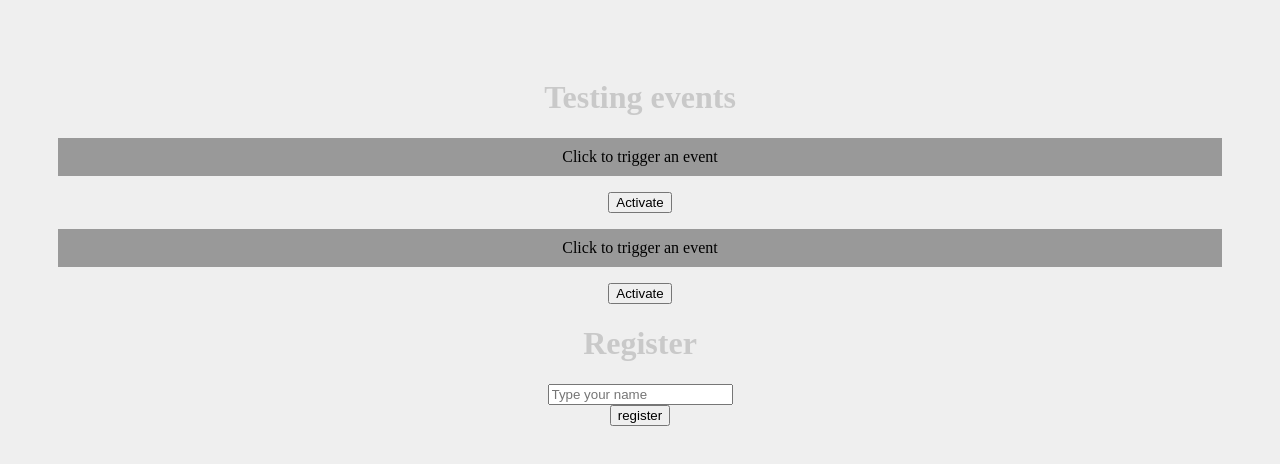
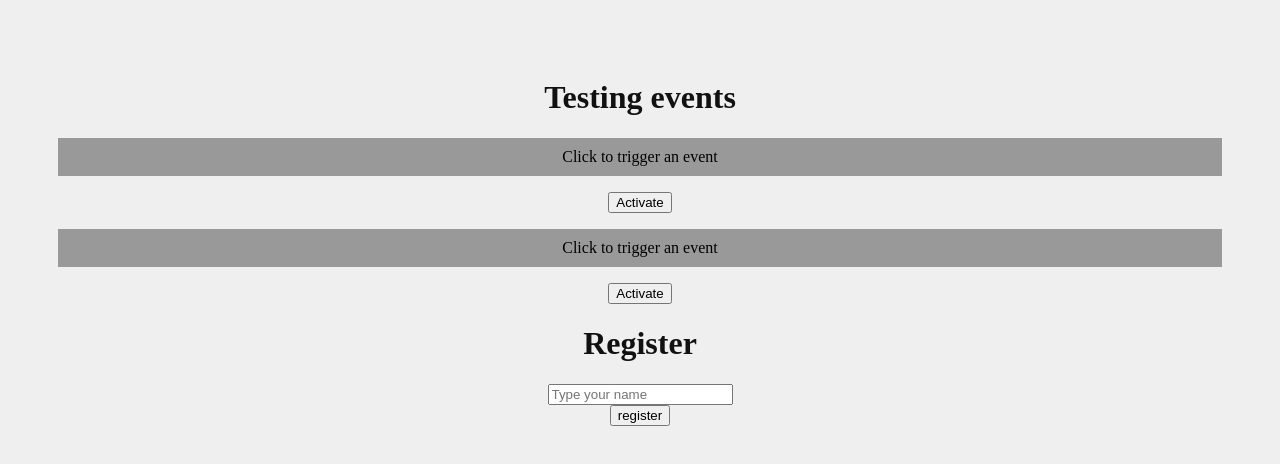
Before and after one commit to Ravelos/My-app, a React (Create React App) app: page / in a window 1280 px wide. Shown: the top 464 px of the page. Built offline with nearby package versions, Linux system fonts and the light colour scheme.

Commit message:
modifying h1 color

```diff
--- a/src/index.css
+++ b/src/index.css
@@ -5,7 +5,7 @@ body {
 }
 
 h1{
-  color: #3333;
+  color: #111;
 }
 
 p{
```
